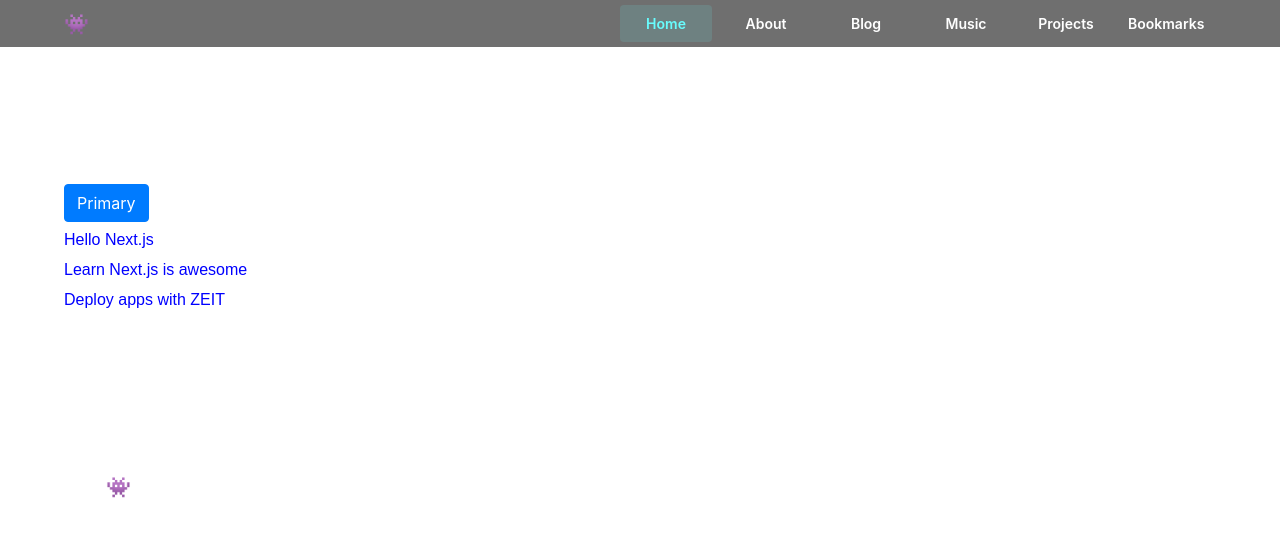
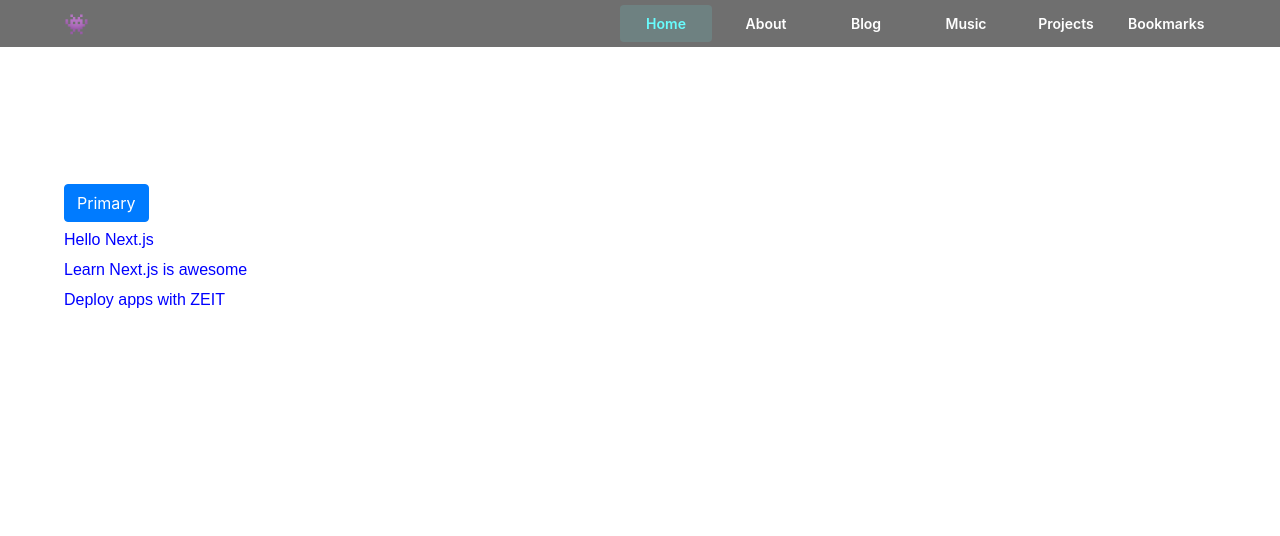
Before and after one commit to ataricoder/www, a Next.js app: page / in a window 1280 px wide. Shown: the top 536 px of the page. Built offline with nearby package versions, Linux system fonts and the light colour scheme.

Commit message:
styled footer a bit more

```diff
--- a/components/footer/footer.js
+++ b/components/footer/footer.js
@@ -19,28 +19,37 @@ const Footer = () => (
 		<div className={styles.separator}></div>
 		<div className={styles.content}>
 			<div className={styles.left}>
-				<Navbar.Brand href="/" className={styles.brand}>
-					👾 <div className={styles.brand_label}>ataricoder 2020</div>
-				</Navbar.Brand>
+				<div className={styles.left_content}>
+					Designed and engineered by Daniel Munoz. Last update June
+					2020.
+				</div>
+			</div>
+			<div className={styles.right}>
 				<a href="https://www.github.com/ataricoder" title="GitHub">
 					<GitHub
+						className={styles.social}
 						size={20}
 						strokeWidth={1.25}
 						stroke="#FFFFFF"
 					></GitHub>
 				</a>
+				<a href="https://www.github.com/ataricoder" title="GitHub">
 					<Twitter
+						className={styles.social}
 						size={20}
 						strokeWidth={1.25}
 						stroke="#FFFFFF"
 					></Twitter>
+				</a>
+				<a href="https://www.github.com/ataricoder" title="GitHub">
 					<Dribbble
+						className={styles.social}
 						size={20}
 						strokeWidth={1.25}
 						stroke="#FFFFFF"
 					></Dribbble>
+				</a>
 			</div>
-			<div className={styles.right}></div>
 		</div>
 	</div>
 );
--- a/components/footer/footer.module.css
+++ b/components/footer/footer.module.css
@@ -1,4 +1,5 @@
 .content {
+	height: 47px;
 	padding: 10px 64px;
 	display: grid;
 	grid-template-columns: 50% 50%;
@@ -8,47 +9,27 @@
 
 .left {
 	display: grid;
-	grid-template-columns: 150px 20px 20px 20px;
+	grid-template-columns: auto;
 	justify-items: left;
 	align-items: center;
 }
 
+.left_content {
+	font-size: 12px;
+}
+
 .right {
+	justify-self: right;
 	display: grid;
-	grid-template-columns: repeat(6, auto);
-	justify-items: left;
+	grid-template-columns: 20px 20px 20px;
+	column-gap: 5px;
+	justify-items: right;
 	align-items: center;
 }
 .separator {
 	border-top: 1px solid white;
 }
 
-.link_group {
-	display: grid;
-	grid-template-columns: repeat(6, 100px);
-	align-items: center;
+.social:hover {
+	fill: red !important;
 }
-
-.link {
-	font-size: 14px;
-	padding: 4px 10px;
-	border-radius: 4px;
-	text-align: center;
-	margin: 0px 4px;
-	color: #ffffff !important;
-	font-weight: 600;
-}
-
-.brand {
-	color: #ffffff !important;
-	font-weight: 600;
-	display: grid;
-	grid-template-columns: auto auto;
-	justify-items: center;
-	align-items: center;
-	column-gap: 5px;
-}
-
-.brand_label {
-	font-size: 14px;
-}
--- a/components/header/desktop.module.css
+++ b/components/header/desktop.module.css
@@ -6,7 +6,7 @@
 	background-color: #00000090;
 	height: 47px;
 	backdrop-filter: saturate(180%) blur(20px);
-	padding: 0px 64px !important;
+	padding: 10px 64px !important;
 }
 
 .link {
```
Lines whose indentation alone changed are shown as unchanged.
